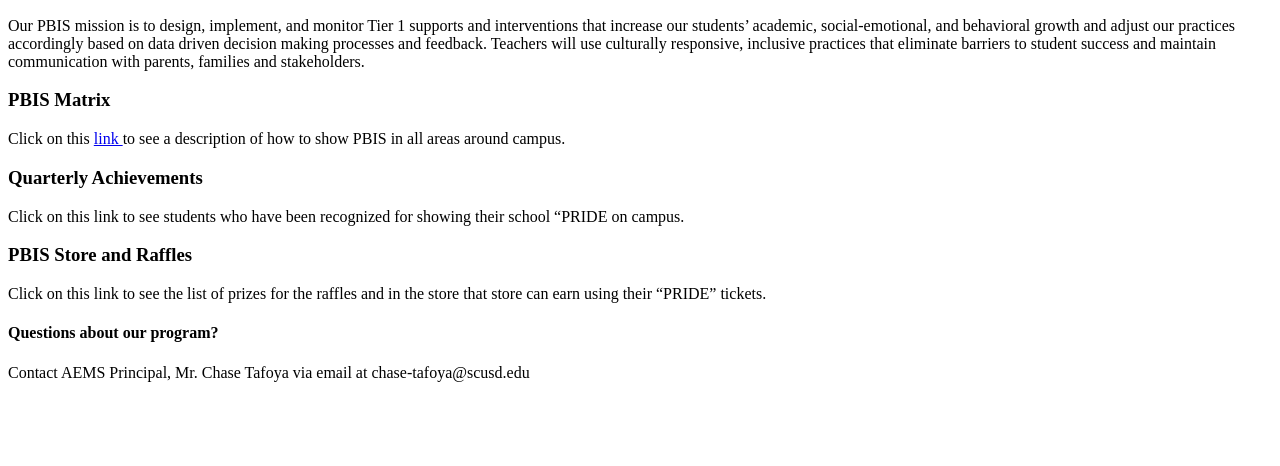
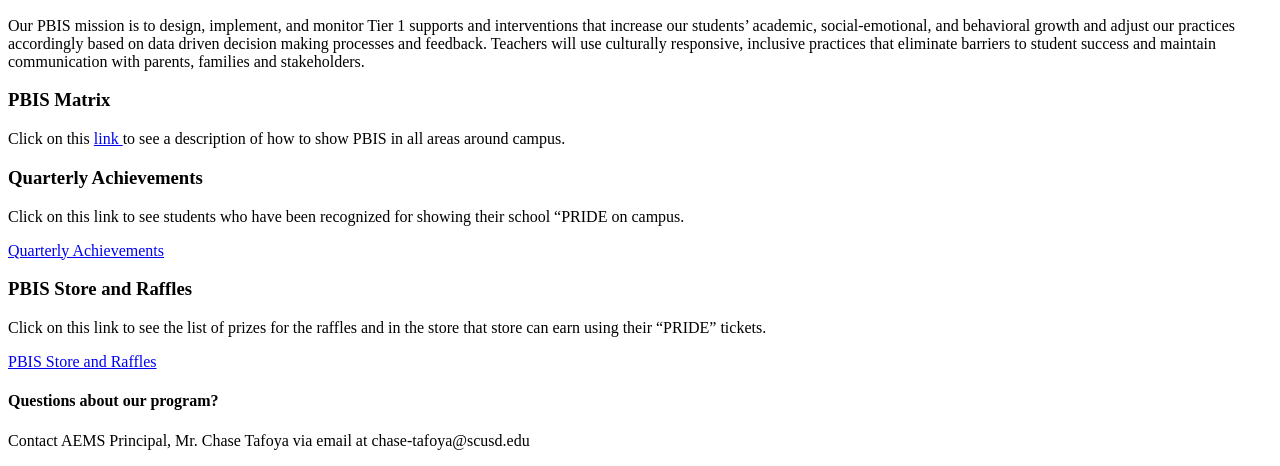
Before and after one commit to juliedelagua/PBISWebsiteAEMSFINAL, a plain HTML site: page websitetopublish.html in a window 1280 px wide. Shown: the part 375-841 px from the top of the page. Before the commit the page ends 800 px from the top, so only its background shows below. Drawn offline with Linux system fonts and the light colour scheme.

Commit message:
Update websitetopublish.html

```diff
--- a/websitetopublish.html
+++ b/websitetopublish.html
@@ -30,12 +30,14 @@ PBIS Matrix
 <h3>Quarterly Achievements</h3>
 
 <p>Click on this link to see students who have been recognized for showing their school “PRIDE on campus.</p>
+	<a href="quarterlyachievements.html">Quarterly Achievements</a>
 
 <h3>
 PBIS Store and Raffles
 </h3>
 
 <p>Click on this link to see the list of prizes for the raffles and in the store that store can earn using their “PRIDE” tickets. </p>
+	<a href="storeandraffle.html">PBIS Store and Raffles</a>
 
 <h4>
 Questions about our program?
```
